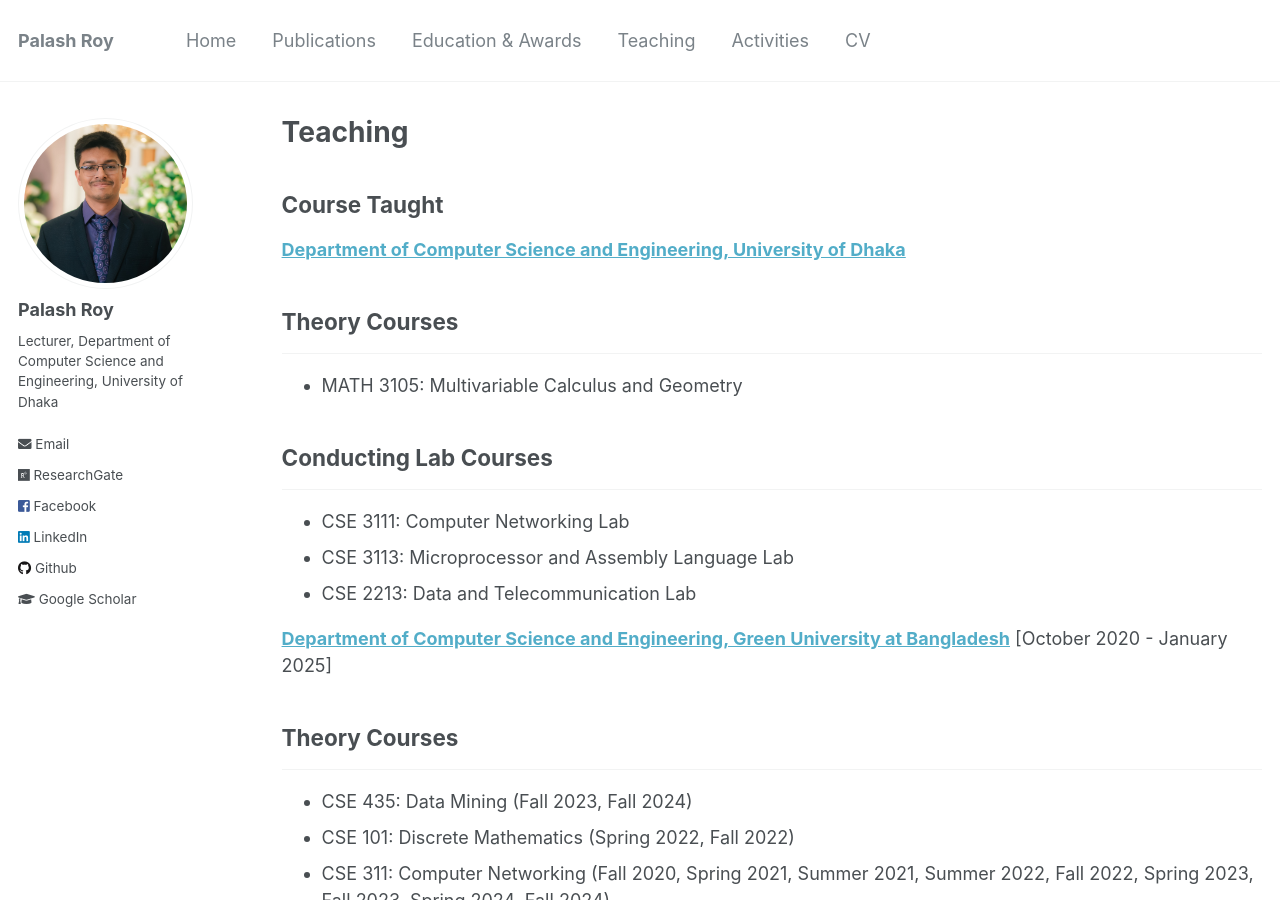
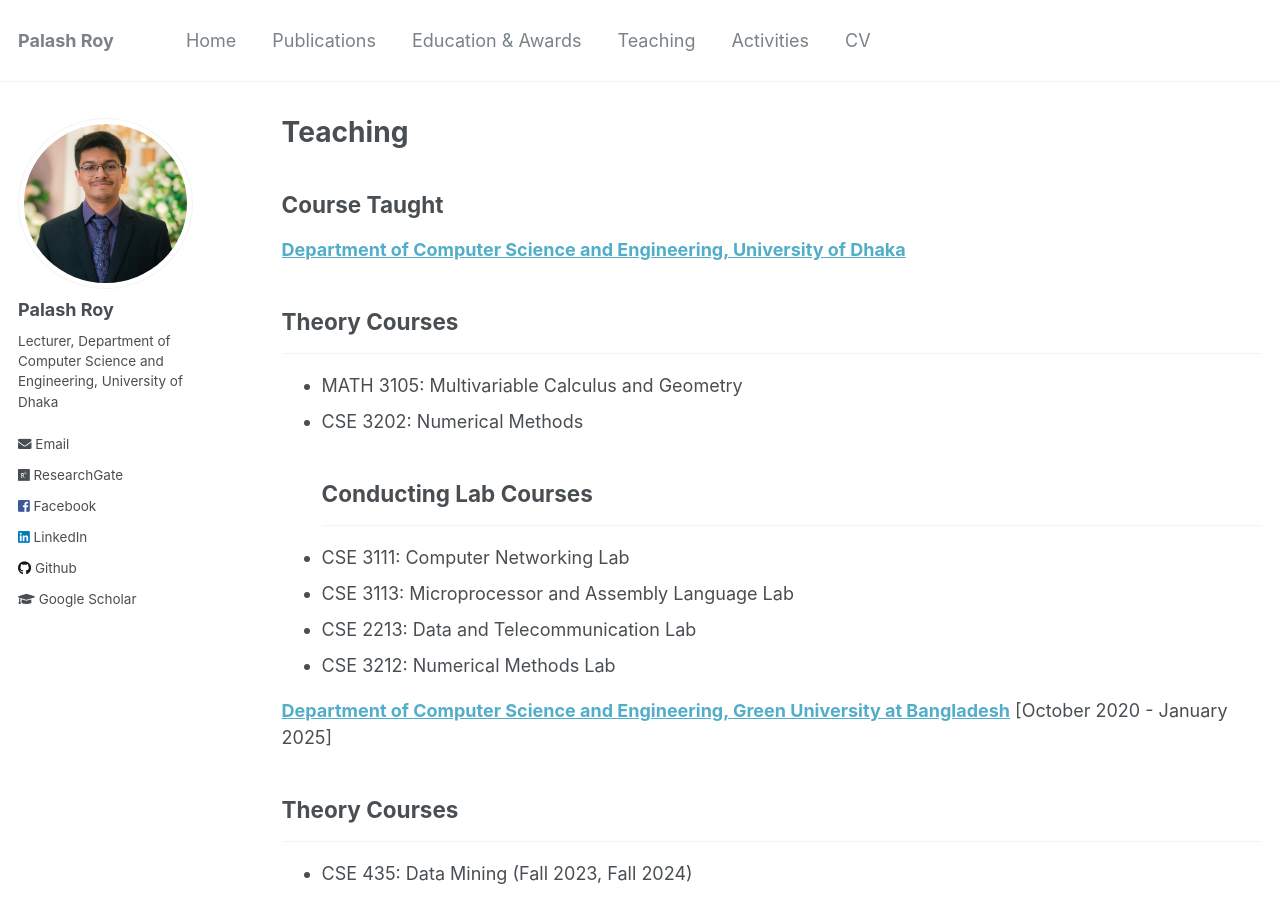
Before and after one commit to PalashRoy975/PalashRoy975.github.io, a Jekyll site: the page built from _pages/teaching.md, in a window 1280 px wide and 900 px high. Built offline with Jekyll 4.4.1, drawn with Linux system fonts in a browser that asks for light colours.

Commit message:
Update teaching.md

```diff
--- a/_pages/teaching.md
+++ b/_pages/teaching.md
@@ -11,12 +11,13 @@ author_profile: true
 ## Theory Courses
 -----------
 * MATH 3105: Multivariable Calculus and Geometry
-
+* CSE 3202: Numerical Methods
 ## Conducting Lab Courses
 -----------
 * CSE 3111: Computer Networking Lab
 * CSE 3113: Microprocessor and Assembly Language Lab
 * CSE 2213: Data and Telecommunication Lab
+* CSE 3212: Numerical Methods Lab
 
 
 [**Department of Computer Science and Engineering, Green University at Bangladesh**](https://cse.green.edu.bd/) [October 2020 - January 2025]
```
